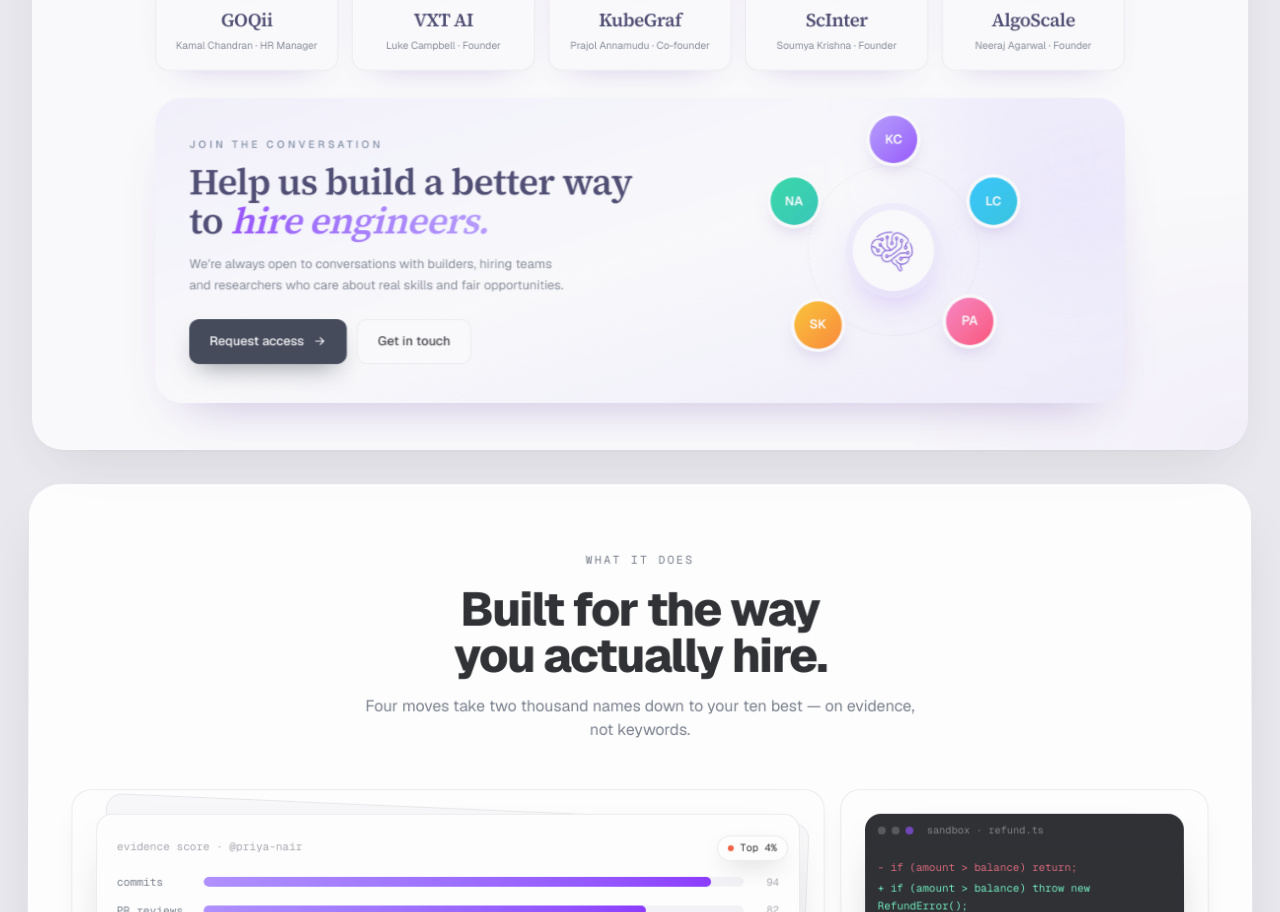
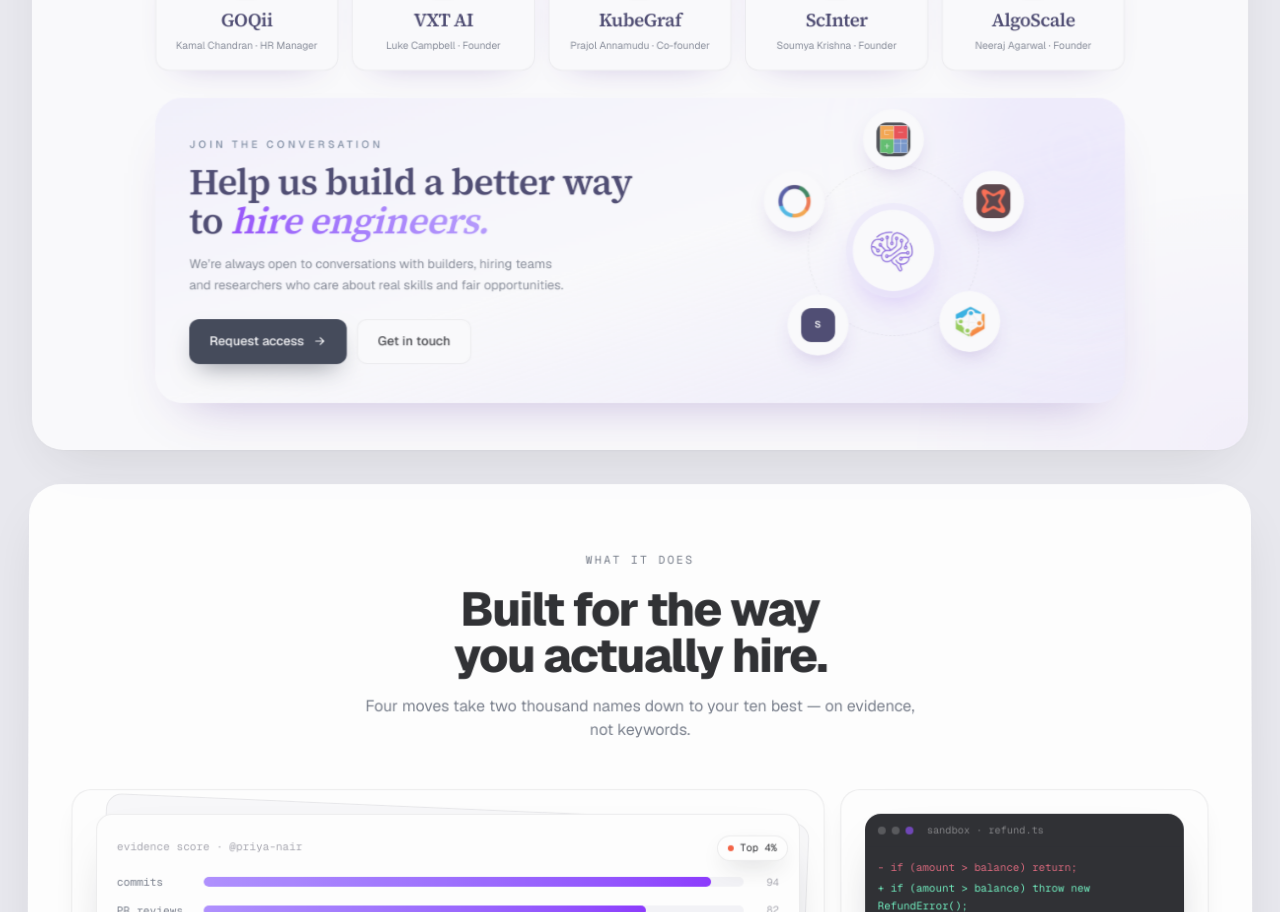
Before and after one commit to OfficialMindfries/Mindfries-LandingPage, a Next.js app: page / in a window 1280 px wide. Shown: the part 2996-3908 px from the top of the page. Built offline with nearby package versions, Linux system fonts and the light colour scheme.

Commit message:
Join panel: orbit the partner company logos instead of initials

```diff
--- a/components/DesignPartners.tsx
+++ b/components/DesignPartners.tsx
@@ -421,13 +421,15 @@
                 key={p.name}
                 className={`absolute -translate-x-1/2 -translate-y-1/2 ${["float-a", "float-b", "float-c"][i % 3]}`}
                 style={{ left: `${orbit[i].x}%`, top: `${orbit[i].y}%` }}
-                title={`${p.name}, ${p.company}`}
+                title={p.company}
                 initial={{ opacity: 0, scale: 0.6 }}
                 whileInView={{ opacity: 1, scale: 1 }}
                 viewport={{ once: true }}
                 transition={{ delay: 0.2 + i * 0.08, duration: 0.5, ease: [0.34, 1.56, 0.64, 1] }}
               >
-                <Avatar name={p.name} grad={p.grad} className="h-14 w-14 text-[15px]" />
+                <span className="grid h-16 w-16 place-items-center rounded-full bg-white shadow-[0_12px_28px_-10px_rgba(76,29,149,0.45)] ring-4 ring-white">
+                  <CompanyLogo company={p.company} size={40} className="!rounded-xl !border-0 !shadow-none" />
+                </span>
               </motion.span>
             ))}
           </div>
```
